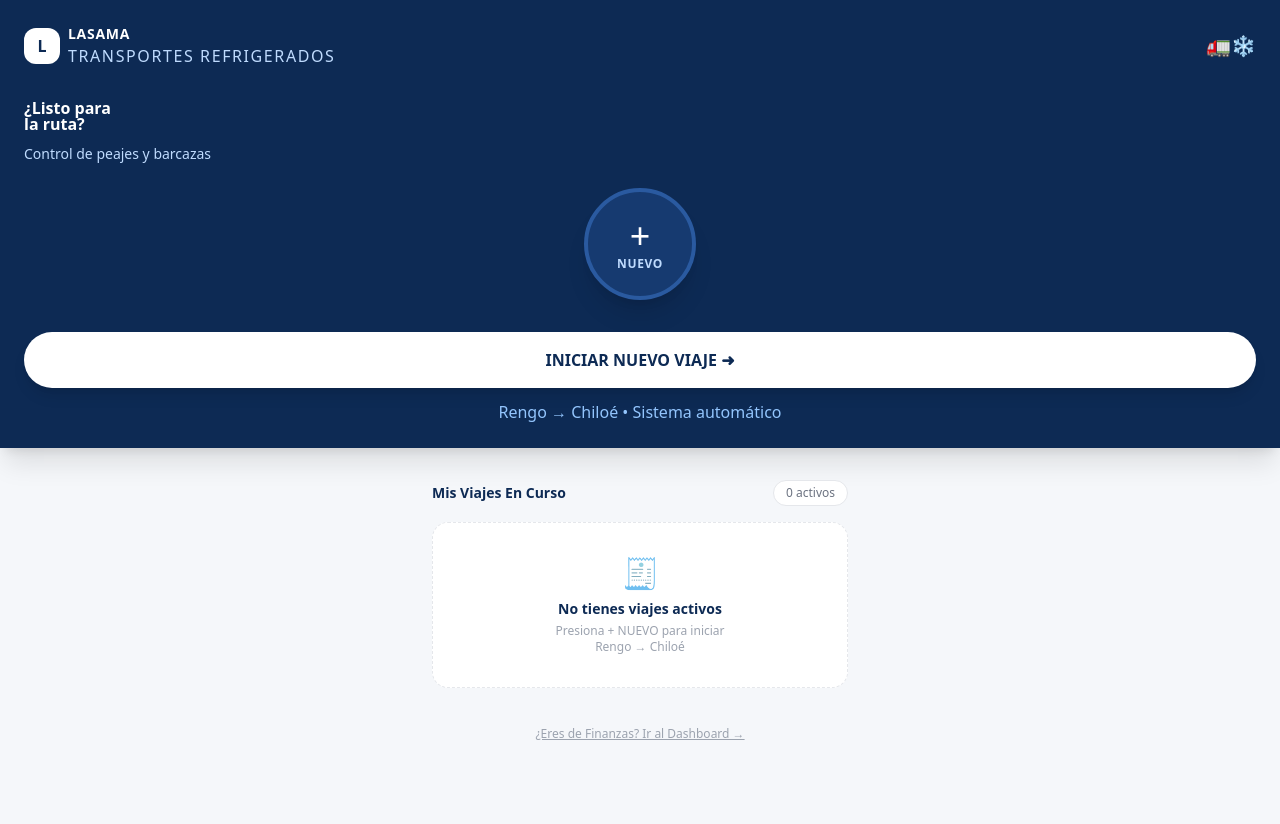
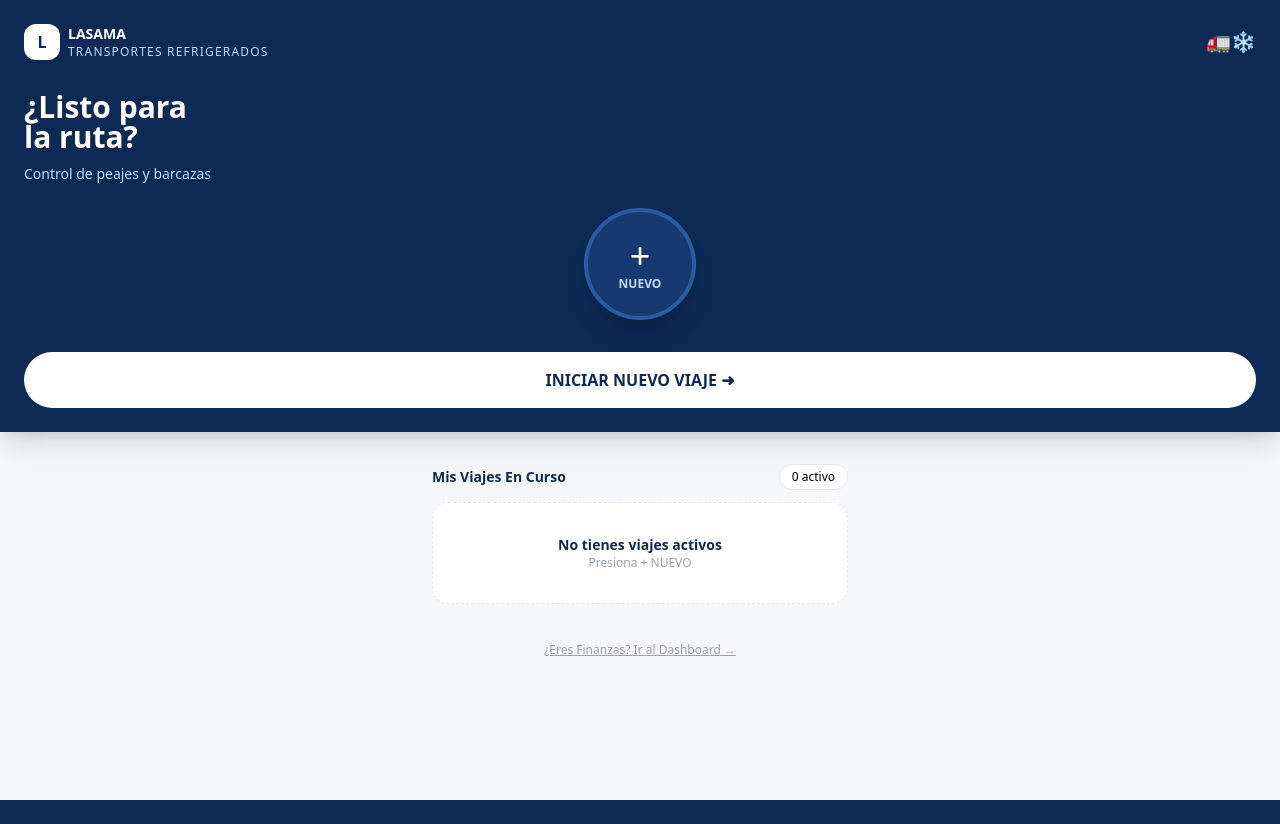
Before and after one commit to Zumeram/lasama-peajes, a Django app: page / in a window 1280 px wide. After the commit the page ends 800 px from the top, so only its background shows below. Run offline with Django 4.2, Linux system fonts and the light colour scheme; tables that the repository leaves empty hold one stand-in row (values such as "Sample post"); some libraries are stand-ins or nearby versions.

Commit message:
pantalla chofer

```diff
--- a/viajes/templates/viajes/lista.html
+++ b/viajes/templates/viajes/lista.html
@@ -10,65 +10,46 @@
 </head>
 <body class="bg-[#f5f7fa] min-h-screen">
 
-<!-- HEADER AZUL MARINO -->
 <div class="bg-[#0d2a54] text-white p-6 rounded-b- shadow-xl">
   <div class="flex gap-2 items-center">
     <div class="w-9 h-9 bg-white rounded-xl flex items-center justify-center text-[#0d2a54] font-black">L</div>
     <div>
-      <div class="font-black tracking-wider text-white text-sm">LASAMA</div>
-      <div class="text- text-blue-200 tracking-widest">TRANSPORTES REFRIGERADOS</div>
+      <div class="font-black text-white text-sm">LASAMA</div>
+      <div class="text-xs text-blue-200 tracking-widest">TRANSPORTES REFRIGERADOS</div>
     </div>
     <span class="ml-auto text-xl">🚛❄️</span>
   </div>
-
-  <h1 class="text- font-black leading-none mt-8 text-white">¿Listo para<br>la ruta?</h1>
-  <p class="text-blue-200 text-sm mt-3 font-medium">Control de peajes y barcazas</p>
-
+  <h1 class="text-3xl font-black leading-none mt-8 text-white">¿Listo para<br>la ruta?</h1>
+  <p class="text-blue-200 text-sm mt-3">Control de peajes y barcazas</p>
   <div class="flex justify-center mt-6">
-    <a href="/iniciar/" class="w-28 h-28 bg-[#163a70] rounded-full flex flex-col items-center justify-center shadow-xl border-4 border-[#2a5aa0] active:scale-95 transition">
-      <span class="text-4xl font-light text-white">+</span>
-      <span class="text-xs text-blue-200 font-bold tracking-wider">NUEVO</span>
+    <a href="/iniciar/" class="w-28 h-28 bg-[#163a70] rounded-full flex flex-col items-center justify-center shadow-xl border-4 border-[#2a5aa0]">
+      <span class="text-4xl text-white">+</span>
+      <span class="text-xs text-blue-200 font-bold">NUEVO</span>
     </a>
   </div>
-
-  <a href="/iniciar/" class="block mt-8 bg-white text-[#0d2a54] text-center py-4 rounded-full font-black shadow-lg active:scale-95 transition">
-    INICIAR NUEVO VIAJE ➜
-  </a>
-
-  <p class="text-center text-blue-300 text- mt-3">Rengo → Chiloé • Sistema automático</p>
+  <a href="/iniciar/" class="block mt-8 bg-white text-[#0d2a54] text-center py-4 rounded-full font-black">INICIAR NUEVO VIAJE ➜</a>
 </div>
 
-<!-- LISTA DE VIAJES EN CURSO - SOLO DATOS REALES -->
-<div class="p-4 pb-20 max-w-md mx-auto">
+<div class="p-4 max-w-md mx-auto">
   <div class="flex justify-between items-center mt-4 mb-3">
     <h2 class="font-black text-[#0d2a54] text-sm">Mis Viajes En Curso</h2>
-    <span class="bg-white border px-3 py-1 rounded-full text-xs text-gray-500">{{ viajes|length }} activo{{ viajes|length|pluralize }}</span>
+    <span class="bg-white border px-3 py-1 rounded-full text-xs">{{ viajes|length }} activo</span>
   </div>
-
   {% for v in viajes %}
-  <div class="bg-white p-4 rounded-2xl mb-3 shadow-sm border border-gray-100">
-    <div class="flex justify-between items-start">
-      <div class="flex-1">
-        <div class="font-mono text- text-gray-400">{{ v.codigo }}</div>
-        <div class="font-bold text-[#0d2a54] text-sm mt-1">{{ v.origen }} → {{ v.destino }}</div>
-        <div class="text-xs text-gray-500 mt-1">🚛 {{ v.patente }} • {{ v.fecha_inicio|date:"d/m H:i" }}</div>
-      </div>
-      <span class="bg-green-100 text-green-700 px-2 py-1 rounded-full text- font-bold">EN CURSO</span>
-    </div>
-    <a href="/viaje/{{ v.codigo }}/" class="block mt-3 bg-[#0d2a54] text-white text-center py-2.5 rounded-xl text-sm font-bold">
-      Continuar agregando boletas →
-    </a>
+  <div class="bg-white p-4 rounded-2xl mb-3 shadow-sm border">
+    <div class="font-mono text-xs text-gray-400">{{ v.codigo }}</div>
+    <div class="font-bold text-[#0d2a54]">{{ v.origen }} → {{ v.destino }}</div>
+    <div class="text-xs text-gray-500">{{ v.patente }}</div>
+    <a href="/viaje/{{ v.codigo }}/" class="block mt-3 bg-[#0d2a54] text-white text-center py-2 rounded-xl text-sm font-bold">Continuar →</a>
   </div>
   {% empty %}
-  <div class="bg-white p-8 rounded-2xl text-center border border-dashed border-gray-200 mt-4">
-    <div class="text-3xl mb-2">🧾</div>
+  <div class="bg-white p-8 rounded-2xl text-center border-dashed border">
     <div class="font-bold text-[#0d2a54] text-sm">No tienes viajes activos</div>
-    <div class="text-xs text-gray-400 mt-1">Presiona + NUEVO para iniciar<br>Rengo → Chiloé</div>
+    <div class="text-xs text-gray-400">Presiona + NUEVO</div>
   </div>
   {% endfor %}
-
   <div class="mt-8 text-center">
-    <a href="/finanzas/" class="text-xs text-gray-400 underline">¿Eres de Finanzas? Ir al Dashboard →</a>
+    <a href="/finanzas/" class="text-xs text-gray-400 underline">¿Eres Finanzas? Ir al Dashboard →</a>
   </div>
 </div>
 
```
